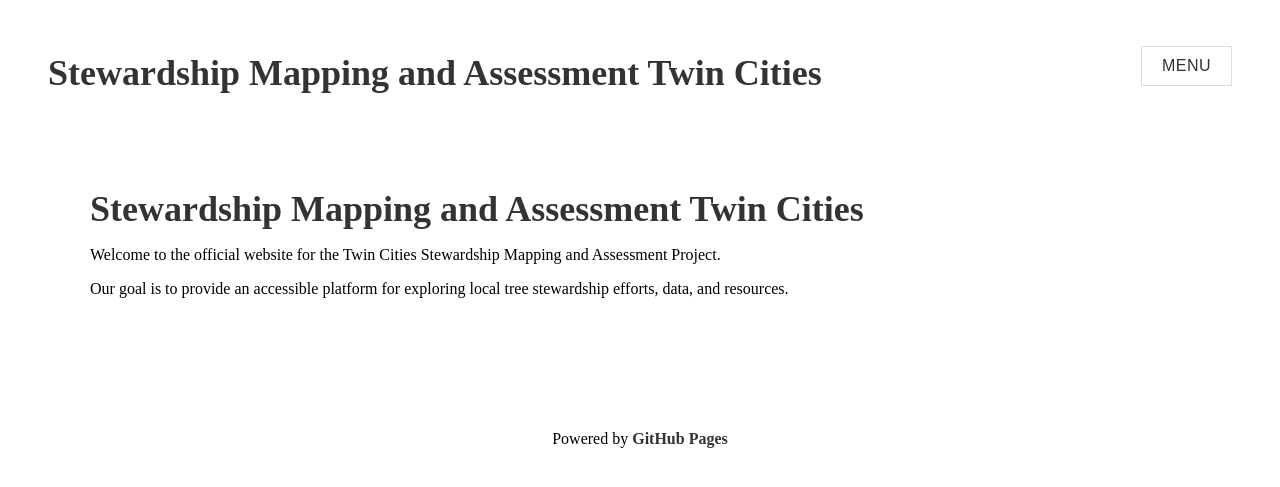
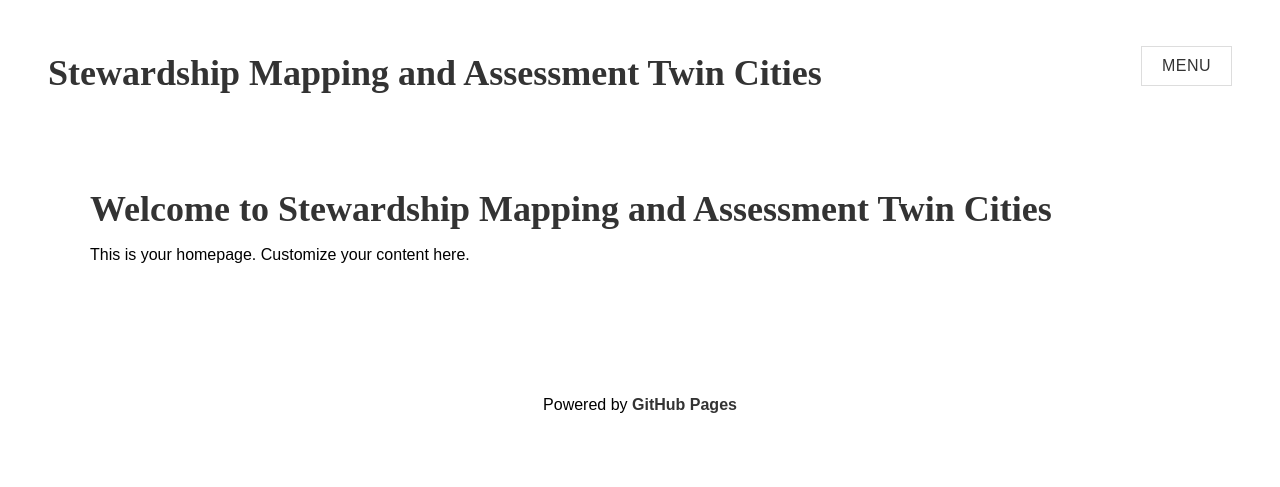
Before and after one commit to sallydonovan/mspstewmap, a Jekyll site: the page built from index.md, in a window 1280 px wide. Shown: the top 487 px of the page. Built offline with Jekyll 4.4.1, drawn with Linux system fonts in a browser that asks for light colours.

Commit message:
Update index.md

```diff
--- a/index.md
+++ b/index.md
@@ -1,10 +1,22 @@
 ---
+title: "Stewardship Mapping and Assessment Twin Cities"
 layout: default
-title: Stewardship Mapping and Assessment Twin Cities
 ---
 
-# Stewardship Mapping and Assessment Twin Cities
+<head>
+  <style>
+    /* Set Source Sans 3 as the main body font */
+    body {
+      font-family: 'Source Sans 3', sans-serif;
+    }
 
-Welcome to the official website for the Twin Cities Stewardship Mapping and Assessment Project.
+    /* Set Merriweather for headers */
+    h1, h2, h3, h4, h5, h6 {
+      font-family: 'Merriweather', serif;
+    }
+  </style>
+</head>
 
-Our goal is to provide an accessible platform for exploring local tree stewardship efforts, data, and resources.
+# Welcome to Stewardship Mapping and Assessment Twin Cities
+
+This is your homepage. Customize your content here.
```
